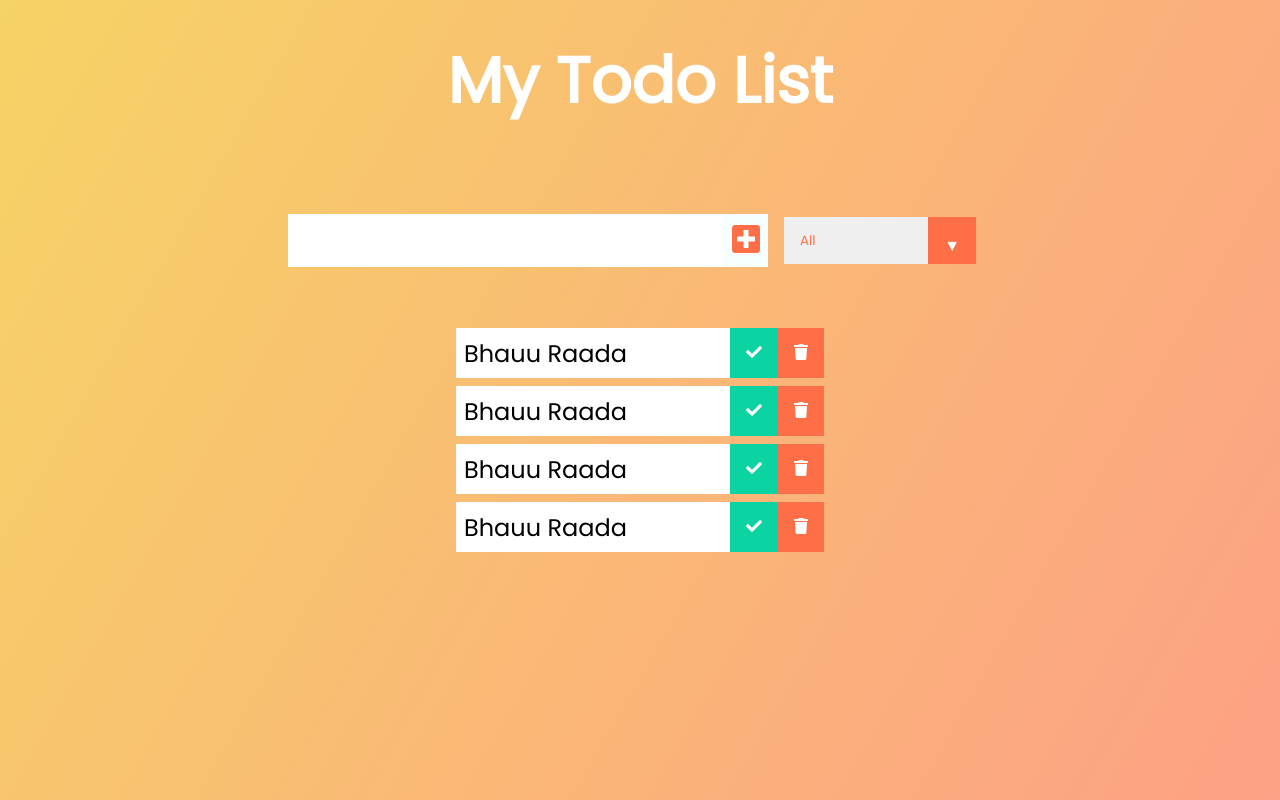
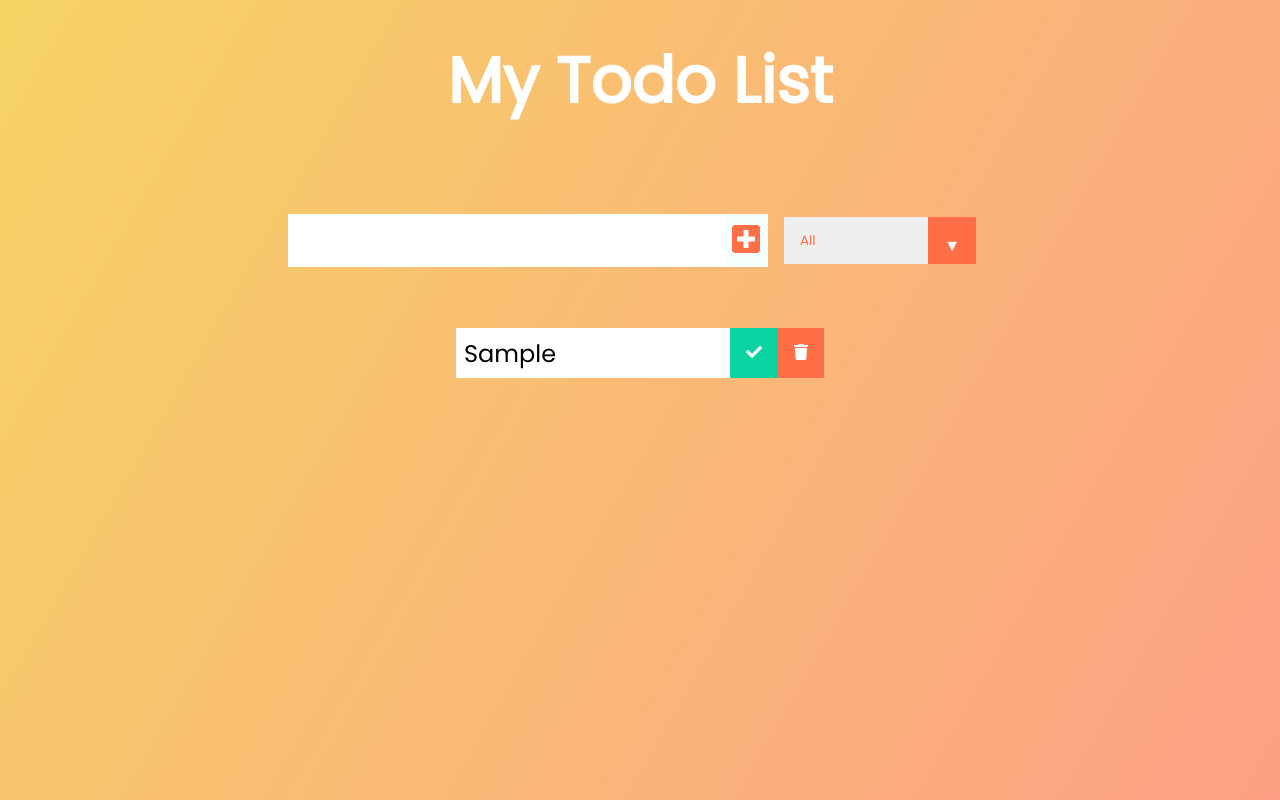
Before and after one commit to CodeSadhu/Karomi-React-Todo, a React (Create React App) app: page / in a window 1280 px wide. Both pictures are taken after typing "Sample" into the empty fields and a click on the button 746 px from the left and 240 px from the top of the page. Built offline with nearby package versions, Linux system fonts and the light colour scheme.

Commit message:
Task done/deleted buttons work

```diff
--- a/src/App.js
+++ b/src/App.js
@@ -14,7 +14,7 @@
 				<h1>My Todo List</h1>
 			</header>
 			<Form inputText={inputText} todos={todos} setTodos={setTodos} setInputText={setInputText} />
-			<TodoList />
+			<TodoList setTodos={setTodos} todos={todos}/>
 		</div>
 	);
 }
--- a/src/components/Todo.js
+++ b/src/components/Todo.js
@@ -1,11 +1,28 @@
 import React from 'react';
 
-function Todo() {
+function Todo({ text, todo, todos, setTodos }) {
+
+    //Events
+    const deleteHandler = () => {
+        setTodos(todos.filter((el) => el.id !== todo.id));
+    };
+
+    const compleHandler = () => {
+        setTodos(todos.map((item) => {
+            if (item.id === todo.id) {
+                return {
+                    ...item,
+                    completed: !item.completed
+                };
+            }
+            return item;
+        }));
+    }
     return (
         <div className="todo">
-            <li className="todo-item">Bhauu Raada</li>
-            <button className="complete-btn"><i className="fas fa-check"></i></button>
-            <button className="trash-btn"><i className="fas fa-trash"></i></button>
+            <li className={`todo-item ${todo.completed ? "completed" : "" }`}>{ text }</li>
+            <button onClick={compleHandler} className="complete-btn"><i className="fas fa-check"></i></button>
+            <button onClick={deleteHandler} className="trash-btn"><i className="fas fa-trash"></i></button>
         </div>
     );
 }
--- a/src/components/TodoList.js
+++ b/src/components/TodoList.js
@@ -1,14 +1,23 @@
 import React from 'react';
 import Todo from './Todo.js'
 
-function TodoList() {
+function TodoList({ todos, setTodos }) {
+    console.log(todos);
+
     return (
         <div className="todo-container">
             <ul className="todo-list">
-                <Todo />
-                <Todo />
-                <Todo />
-                <Todo />
+                {
+                    todos.map(todo => (
+                        <Todo
+                            key={todo.id}
+                            text={todo.text}
+                            todos={todos}
+                            todo={todo}
+                            setTodos={setTodos}
+                        />
+                    ))
+                }
             </ul>
         </div>
     );
```
Also changed, not shown: 1 other file (tests, documents, lock files or other folders).
